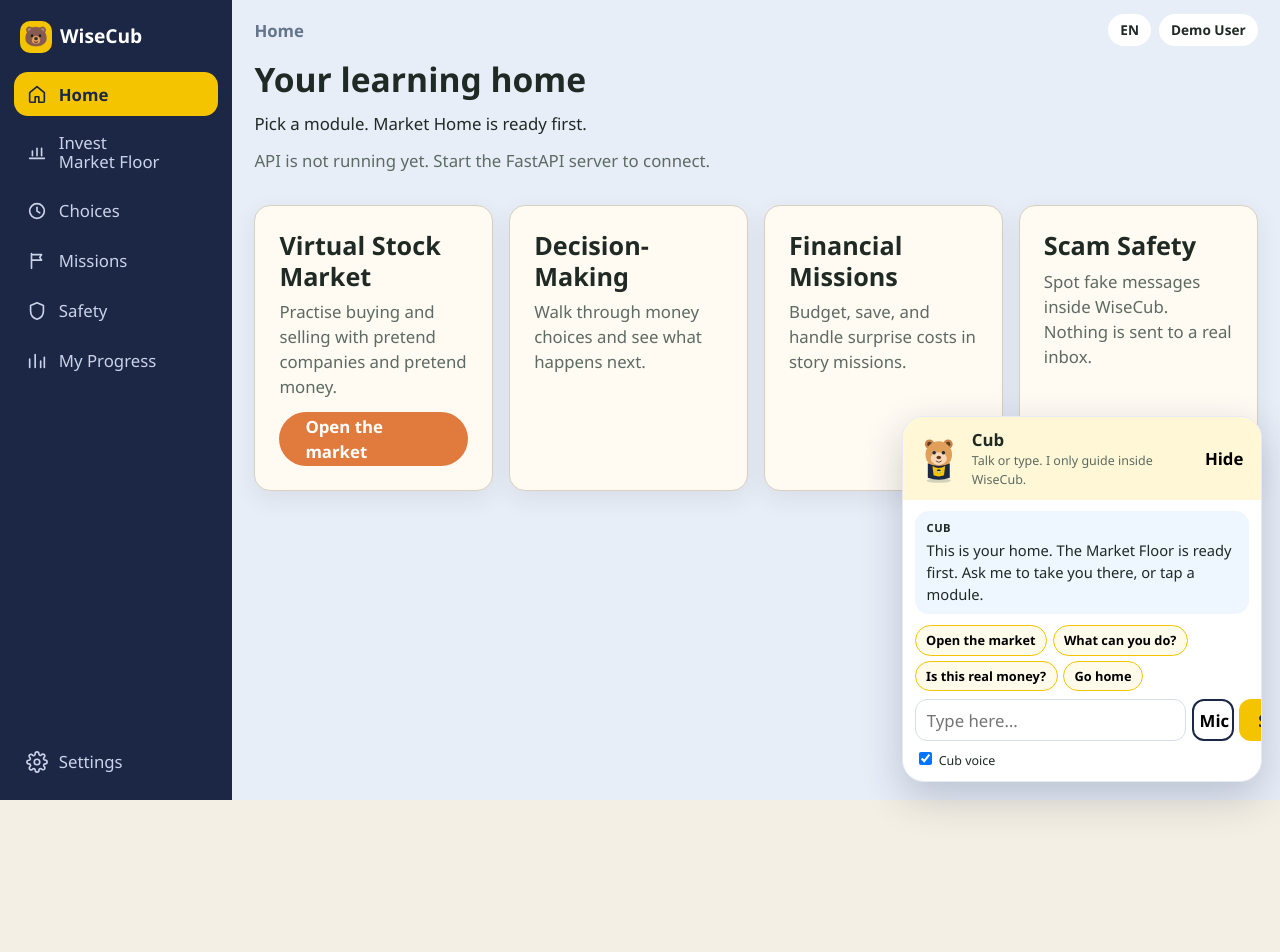
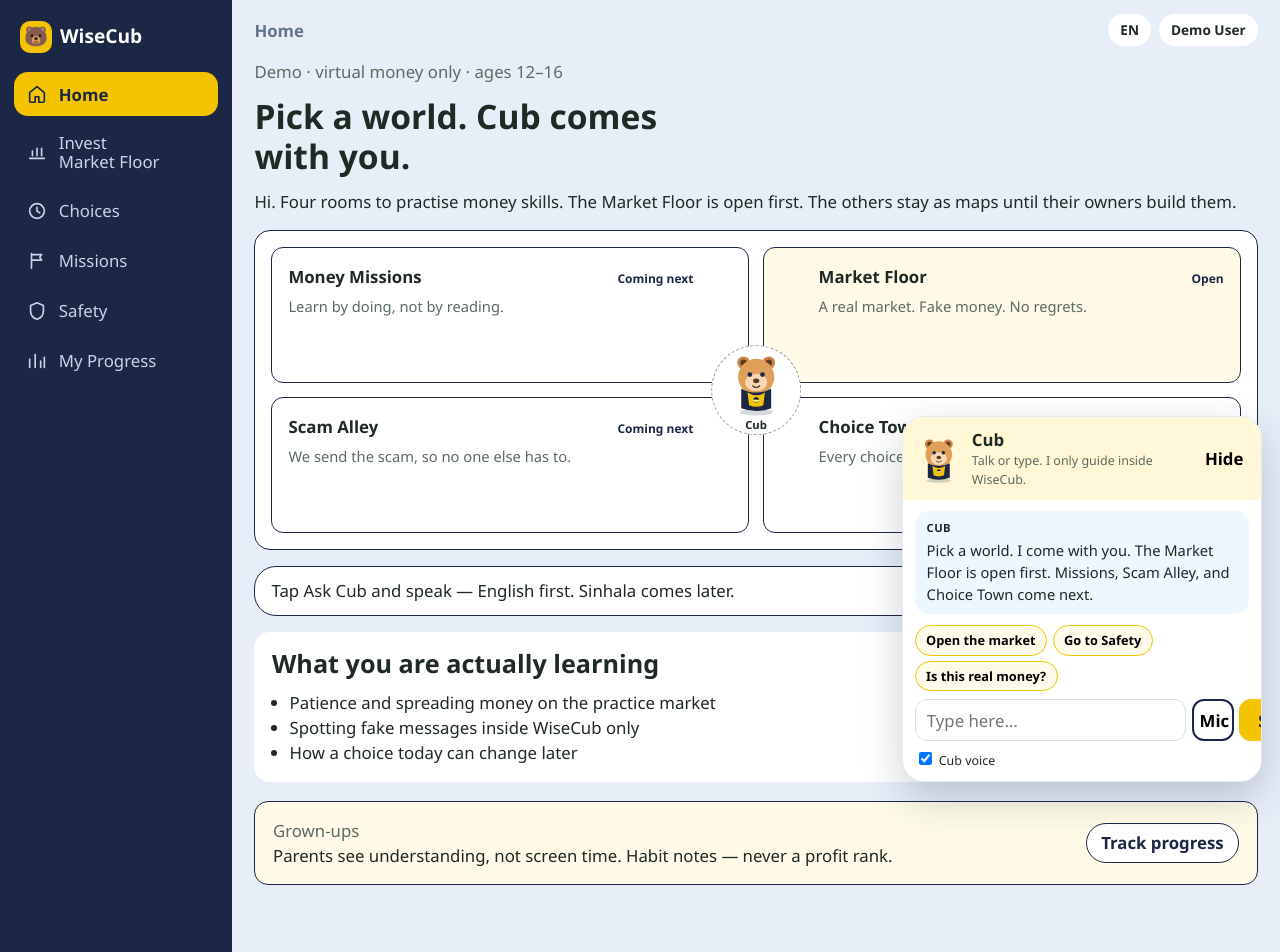
Before and after one commit to Sandumini021/WiseCub, a React (Vite) app in the folder frontend/: page /home in a window 1280 px wide. Shown: the top 952 px of the page. Before the commit the page ends 800 px from the top, so only its background shows below. Built offline with nearby package versions, Linux system fonts and the light colour scheme; no server answers.

Commit message:
Add demo login and playground home dashboard.

```diff
--- a/frontend/src/components/cub-assistant/cubGuidance.ts
+++ b/frontend/src/components/cub-assistant/cubGuidance.ts
@@ -6,7 +6,7 @@ export type CubReply = {
 
 export const PAGE_GREETINGS: Record<string, string> = {
   "/": "Hi, I’m Cub. Tap Enter as demo child when you are ready. You can type to me, or tap the mic and speak.",
-  "/home": "This is your home. The Market Floor is ready first. Ask me to take you there, or tap a module.",
+  "/home": "Pick a world. I come with you. The Market Floor is open first. Missions, Scam Alley, and Choice Town come next.",
   "/market": "Welcome to the Market Floor. This is pretend money only. Lesson 1 is open. Say “start lesson 1”, or ask what a share is.",
   "/market/lessons/1":
     "This is Lesson 1. A share is one slice of a company. Read the pie, then take the quick check. Hear it aloud if you want me to read it.",
@@ -21,7 +21,7 @@ export const PAGE_GREETINGS: Record<string, string> = {
   "/safety": "Scam practice stays inside WiseCub. We never send real messages. I can explain that, or take you home.",
   "/progress": "Progress will show habits, not who made more pretend money. Want the market?",
   "/profile": "Avatar picking will live here soon. I can take you back to the market.",
-  "/login": "No password. Continue as the demo child, then we can talk as we go.",
+  "/login": "No password. Type a name if you like, then Get started. I will meet you on the dashboard.",
 };
 
 export function greetingFor(path: string): string {
@@ -49,6 +49,12 @@ export function suggestionsFor(path: string): string[] {
   }
   if (path === "/safety") {
     return ["Open the market", "Go home", "Are scams real here?"];
+  }
+  if (path === "/login") {
+    return ["Is this real money?", "What can you do?"];
+  }
+  if (path === "/home") {
+    return ["Open the market", "Go to Safety", "Is this real money?"];
   }
   return ["Open the market", "What can you do?", "Is this real money?", "Go home"];
 }
--- a/frontend/src/locales/en.json
+++ b/frontend/src/locales/en.json
@@ -53,13 +53,13 @@
     "virtualMoney": "Every child starts with virtual rupees. Nothing here is a real bank."
   },
   "login": {
-    "title": "Demo child",
-    "intro": "No password. This is a practice profile for the presentation.",
-    "continue": "Continue to the market"
+    "title": "Meet Cub. Start free.",
+    "intro": "No password. Continue as the demo child, then pick a world.",
+    "continue": "Get started"
   },
   "dashboard": {
-    "title": "Your learning home",
-    "intro": "Pick a module. Market Home is ready first.",
+    "title": "Pick a world. Cub comes with you.",
+    "intro": "Four rooms to practise money skills. The Market Floor is open first.",
     "openMarket": "Open the market"
   },
   "profile": {
--- a/frontend/src/pages/LandingPage.tsx
+++ b/frontend/src/pages/LandingPage.tsx
@@ -15,7 +15,7 @@ export function LandingPage() {
           or a real trade.
         </p>
         <div className="hero-actions">
-          <Button to="/market">{en.enterDemo}</Button>
+          <Button to="/login">{en.enterDemo}</Button>
         </div>
       </section>
 
--- a/frontend/src/pages/auth/DemoLoginPage.tsx
+++ b/frontend/src/pages/auth/DemoLoginPage.tsx
@@ -1,29 +1,76 @@
-import { Link } from "react-router-dom";
-import { CubMessage } from "../../components/cub-assistant/CubMessage";
-import en from "../../locales/en.json";
+import { useState, type FormEvent } from "react";
+import { Link, useNavigate } from "react-router-dom";
+import { CubMascot } from "../../components/cub-assistant/CubMascot";
+import { writeDemoChild } from "./demoSession";
+import "../../styles/home-login.css";
 
 export function DemoLoginPage() {
+  const navigate = useNavigate();
+  const [name, setName] = useState("");
+  const [grownNote, setGrownNote] = useState(false);
+
+  function enter(event: FormEvent) {
+    event.preventDefault();
+    writeDemoChild(name);
+    navigate("/home");
+  }
+
   return (
-    <div className="app-shell">
-      <header className="app-header">
-        <Link to="/" className="brand">
-          {en.appName}
+    <div className="login-shell">
+      <header className="login-bar">
+        <Link to="/" className="login-brand">
+          WiseCub
         </Link>
+        <span className="lang-chip">සිං / த / EN</span>
       </header>
-      <main id="main" className="page">
-        <CubMessage message={en.login.intro} />
-        <h1>{en.login.title}</h1>
-        <p className="muted">{en.landing.demoNote}</p>
-        <div className="hero-actions">
-          <Link className="btn btn-primary" to="/market">
-            {en.login.continue}
-          </Link>
-          <Link className="btn btn-secondary" to="/">
-            {en.nav.leave}
-          </Link>
+
+      <main id="main" className="login-main">
+        <CubMascot size={110} />
+        <p className="muted">Ages 12–16 · Sinhala, Tamil and English later · English now</p>
+        <h1>Meet Cub. Start free. Nothing real is at risk.</h1>
+        <p>
+          No password in this demo. Continue as a practice child, then pick a
+          world on the dashboard. Cub talks with you on every page.
+        </p>
+
+        <form className="login-form" onSubmit={enter}>
+          <label htmlFor="child-name">Your name (optional)</label>
+          <div className="login-row">
+            <input
+              id="child-name"
+              name="name"
+              autoComplete="nickname"
+              placeholder="child’s age or first name"
+              value={name}
+              onChange={(event) => setName(event.target.value)}
+            />
+            <button className="btn-gold cub-send" type="submit">
+              Get started
+            </button>
+          </div>
+          <p className="micro">Free, no card, no real money at risk. Demo data only.</p>
+        </form>
+
+        <div className="grown-strip">
+          <div>
+            <p className="muted">Parents and teachers</p>
+            <p>See what they learned, not just what they clicked.</p>
+          </div>
+          <button
+            className="btn-ghost"
+            type="button"
+            onClick={() => setGrownNote(true)}
+          >
+            Grown-up login
+          </button>
         </div>
+        {grownNote ? (
+          <p className="muted">
+            Real parent accounts come later. For this demo, continue as the
+            child, then open My Progress for habit notes.
+          </p>
+        ) : null}
       </main>
-      <footer className="site-footer">{en.footer}</footer>
     </div>
   );
 }
--- /dev/null
+++ b/frontend/src/pages/auth/demoSession.ts
@@ -0,0 +1,31 @@
+const KEY = "wisecub.demoChild";
+
+export type DemoChild = {
+  name: string;
+  enteredAt: string;
+};
+
+export function readDemoChild(): DemoChild | null {
+  const raw = window.localStorage.getItem(KEY);
+  if (!raw) {
+    return null;
+  }
+  try {
+    const parsed = JSON.parse(raw) as DemoChild;
+    if (!parsed.enteredAt) {
+      return null;
+    }
+    return parsed;
+  } catch {
+    return null;
+  }
+}
+
+export function writeDemoChild(name: string): DemoChild {
+  const next: DemoChild = {
+    name: name.trim() || "Demo child",
+    enteredAt: new Date().toISOString(),
+  };
+  window.localStorage.setItem(KEY, JSON.stringify(next));
+  return next;
+}
--- a/frontend/src/pages/dashboard/DashboardPage.tsx
+++ b/frontend/src/pages/dashboard/DashboardPage.tsx
@@ -1,46 +1,88 @@
-import { useEffect, useState } from "react";
 import { Link } from "react-router-dom";
-import { Card } from "../../components/common/Card";
-import { getHealth } from "../../services/apiClient";
-import en from "../../locales/en.json";
+import { CubMascot } from "../../components/cub-assistant/CubMascot";
+import { readDemoChild } from "../auth/demoSession";
+import "../../styles/home-login.css";
+
+const worlds = [
+  {
+    to: "/missions",
+    title: "Money Missions",
+    blurb: "Learn by doing, not by reading.",
+    ready: false,
+  },
+  {
+    to: "/market",
+    title: "Market Floor",
+    blurb: "A real market. Fake money. No regrets.",
+    ready: true,
+  },
+  {
+    to: "/safety",
+    title: "Scam Alley",
+    blurb: "We send the scam, so no one else has to.",
+    ready: false,
+  },
+  {
+    to: "/choices",
+    title: "Choice Town",
+    blurb: "Every choice shows its future.",
+    ready: false,
+  },
+] as const;
 
 export function DashboardPage() {
-  const [apiStatus, setApiStatus] = useState("Checking the learning API…");
-
-  useEffect(() => {
-    getHealth()
-      .then((data) => setApiStatus(`API ${data.status} (${data.service})`))
-      .catch(() =>
-        setApiStatus("API is not running yet. Start the FastAPI server to connect."),
-      );
-  }, []);
+  const child = readDemoChild();
+  const hello = child?.name ? `Hi ${child.name}.` : "Hi.";
 
   return (
-    <>
-      <h1>{en.dashboard.title}</h1>
-      <p>{en.dashboard.intro}</p>
-      <p className="muted">{apiStatus}</p>
-      <div className="module-grid">
-        <Card>
-          <h2>{en.landing.stock}</h2>
-          <p className="muted">{en.landing.stockHint}</p>
-          <Link className="btn btn-primary" to="/market">
-            {en.dashboard.openMarket}
+    <div className="home-dash">
+      <p className="muted">Demo · virtual money only · ages 12–16</p>
+      <h1>Pick a world. Cub comes with you.</h1>
+      <p>
+        {hello} Four rooms to practise money skills. The Market Floor is open
+        first. The others stay as maps until their owners build them.
+      </p>
+
+      <div className="world-map">
+        {worlds.map((world) => (
+          <Link
+            key={world.to}
+            className={`world-card${world.ready ? " is-ready" : ""}`}
+            to={world.to}
+          >
+            <strong>
+              {world.title}
+              <span>{world.ready ? "Open" : "Coming next"}</span>
+            </strong>
+            <p>{world.blurb}</p>
           </Link>
-        </Card>
-        <Card>
-          <h2>{en.landing.choices}</h2>
-          <p className="muted">{en.landing.choicesHint}</p>
-        </Card>
-        <Card>
-          <h2>{en.landing.missions}</h2>
-          <p className="muted">{en.landing.missionsHint}</p>
-        </Card>
-        <Card>
-          <h2>{en.landing.safety}</h2>
-          <p className="muted">{en.landing.safetyHint}</p>
-        </Card>
+        ))}
+        <div className="world-cub">
+          <CubMascot size={72} />
+          <span>Cub</span>
+        </div>
       </div>
-    </>
+
+      <p className="ask-strip">Tap Ask Cub and speak — English first. Sinhala comes later.</p>
+
+      <section className="home-learn">
+        <h2>What you are actually learning</h2>
+        <ul>
+          <li>Patience and spreading money on the practice market</li>
+          <li>Spotting fake messages inside WiseCub only</li>
+          <li>How a choice today can change later</li>
+        </ul>
+      </section>
+
+      <section className="grown-strip">
+        <div>
+          <p className="muted">Grown-ups</p>
+          <p>Parents see understanding, not screen time. Habit notes — never a profit rank.</p>
+        </div>
+        <Link className="btn-ghost" to="/progress">
+          Track progress
+        </Link>
+      </section>
+    </div>
   );
 }
--- /dev/null
+++ b/frontend/src/styles/home-login.css
@@ -0,0 +1,227 @@
+.login-shell {
+  min-height: 100vh;
+  background: #fdfcf9;
+}
+
+.login-bar {
+  display: flex;
+  align-items: center;
+  justify-content: space-between;
+  padding: 0.9rem 1.4rem;
+  border-bottom: 1.5px solid #1b2744;
+}
+
+.login-brand {
+  font-weight: 800;
+  font-size: 1.2rem;
+  color: #1b2744;
+  text-decoration: none;
+}
+
+.login-main {
+  max-width: 36rem;
+  margin: 0 auto;
+  padding: 2rem 1.4rem 8rem;
+  display: flex;
+  flex-direction: column;
+  align-items: flex-start;
+  gap: 0.4rem;
+}
+
+.login-main h1 {
+  font-size: clamp(1.6rem, 4vw, 2.1rem);
+}
+
+.login-form {
+  width: 100%;
+  margin-top: 0.8rem;
+}
+
+.login-form label {
+  display: block;
+  font-weight: 700;
+  margin-bottom: 0.35rem;
+}
+
+.login-row {
+  display: flex;
+  width: 100%;
+  max-width: 26rem;
+}
+
+.login-row input {
+  flex: 1;
+  min-height: 46px;
+  border: 1.5px solid #1b2744;
+  border-right: 0;
+  border-radius: 22px 0 0 22px;
+  padding: 0 1rem;
+  font: inherit;
+  background: #fff;
+}
+
+.login-row button {
+  border-radius: 0 22px 22px 0;
+  border: 1.5px solid #1b2744;
+  padding: 0 1.1rem;
+  background: #f5c400;
+}
+
+.micro {
+  font-size: 0.78rem;
+  color: #8b877e;
+  margin-top: 0.55rem;
+}
+
+.grown-strip {
+  display: flex;
+  flex-wrap: wrap;
+  align-items: center;
+  justify-content: space-between;
+  gap: 0.8rem;
+  width: 100%;
+  margin-top: 1.2rem;
+  padding: 1rem 1.1rem;
+  background: #fffbe8;
+  border: 1.5px solid #1b2744;
+  border-radius: 14px;
+}
+
+.grown-strip p {
+  margin: 0;
+}
+
+.btn-ghost {
+  display: inline-flex;
+  align-items: center;
+  justify-content: center;
+  min-height: 40px;
+  padding: 0 0.9rem;
+  border-radius: 999px;
+  border: 1.5px solid #1b2744;
+  background: #fff;
+  color: #1b2744;
+  text-decoration: none;
+  font-weight: 700;
+  cursor: pointer;
+}
+
+.home-dash h1 {
+  max-width: 28rem;
+}
+
+.world-map {
+  position: relative;
+  display: grid;
+  grid-template-columns: 1fr 1fr;
+  gap: 0.9rem;
+  background: #fff;
+  border: 1.5px solid #1b2744;
+  border-radius: 16px;
+  padding: 1rem;
+  margin: 1rem 0;
+}
+
+.world-card {
+  min-height: 8.5rem;
+  padding: 1rem 3.4rem 1rem 1rem;
+  border: 1.5px solid #1b2744;
+  border-radius: 12px;
+  background: #fff;
+  text-decoration: none;
+  color: inherit;
+  display: flex;
+  flex-direction: column;
+  gap: 0.35rem;
+}
+
+.world-card:nth-child(2),
+.world-card:nth-child(4) {
+  padding: 1rem 1rem 1rem 3.4rem;
+}
+
+.world-card.is-ready {
+  background: #fffbe8;
+}
+
+.world-card p {
+  margin: 0;
+  color: #5c6b63;
+  font-size: 0.92rem;
+}
+
+.world-card strong {
+  display: flex;
+  flex-wrap: wrap;
+  align-items: baseline;
+  justify-content: space-between;
+  gap: 0.35rem;
+}
+
+.world-card span {
+  font-size: 0.75rem;
+  font-weight: 800;
+  color: #1b2744;
+}
+
+.world-cub {
+  position: absolute;
+  left: 50%;
+  top: 50%;
+  transform: translate(-50%, -50%);
+  width: 5.6rem;
+  height: 5.6rem;
+  border-radius: 50%;
+  background: #fff;
+  border: 1.5px dashed #9a968c;
+  display: flex;
+  flex-direction: column;
+  align-items: center;
+  justify-content: center;
+  pointer-events: none;
+}
+
+.world-cub span {
+  font-size: 0.7rem;
+  font-weight: 800;
+}
+
+.ask-strip {
+  border: 1.5px solid #1b2744;
+  border-radius: 22px;
+  padding: 0.7rem 1rem;
+  background: #fff;
+}
+
+.home-learn {
+  background: #fff;
+  border-radius: 16px;
+  padding: 1rem 1.1rem;
+  margin: 1rem 0;
+}
+
+.home-learn ul {
+  margin: 0;
+  padding-left: 1.1rem;
+}
+
+@media (max-width: 700px) {
+  .world-map {
+    grid-template-columns: 1fr;
+  }
+
+  .world-cub {
+    display: none;
+  }
+
+  .login-row {
+    flex-direction: column;
+  }
+
+  .login-row input,
+  .login-row button {
+    border-radius: 16px;
+    border: 1.5px solid #1b2744;
+    width: 100%;
+  }
+}
```
